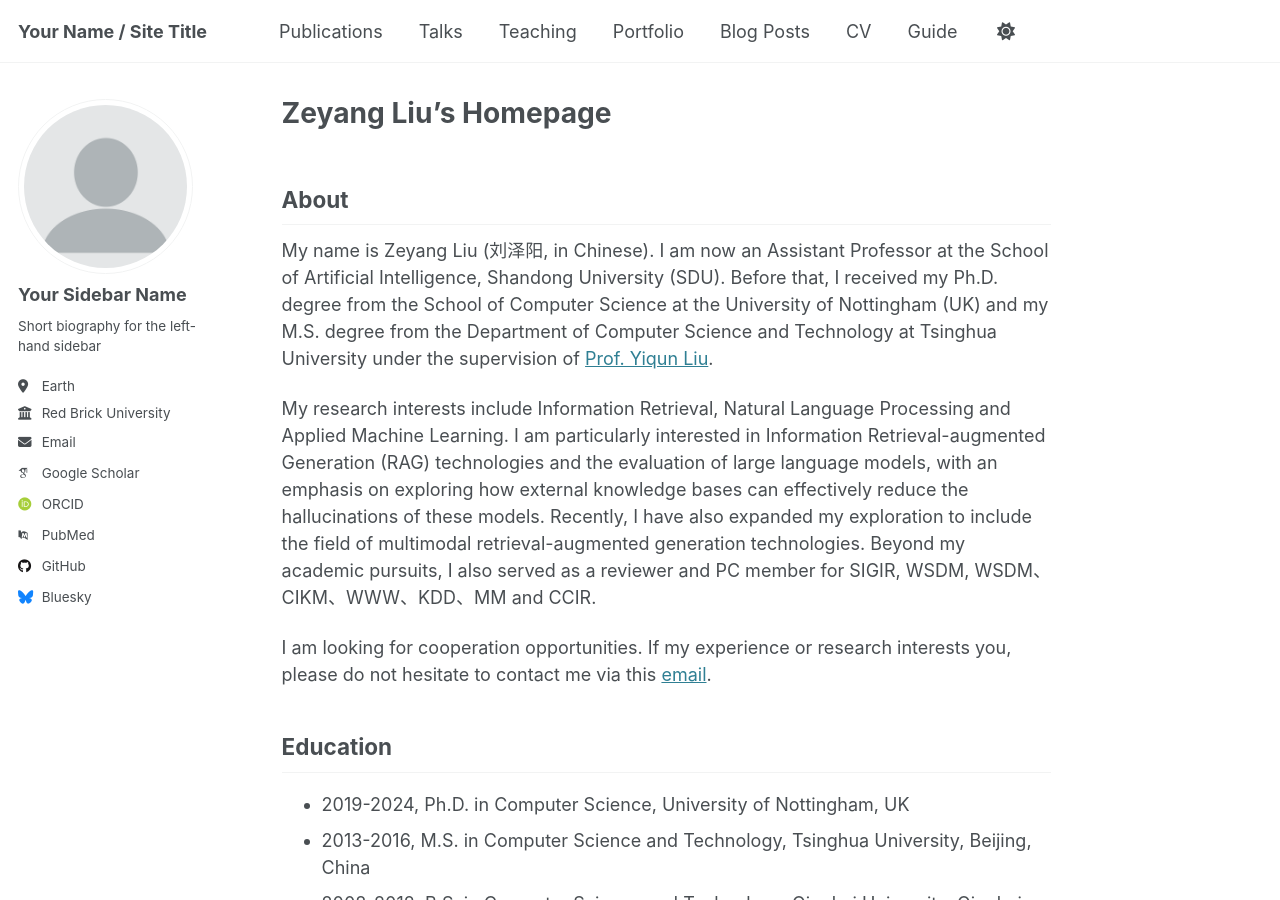
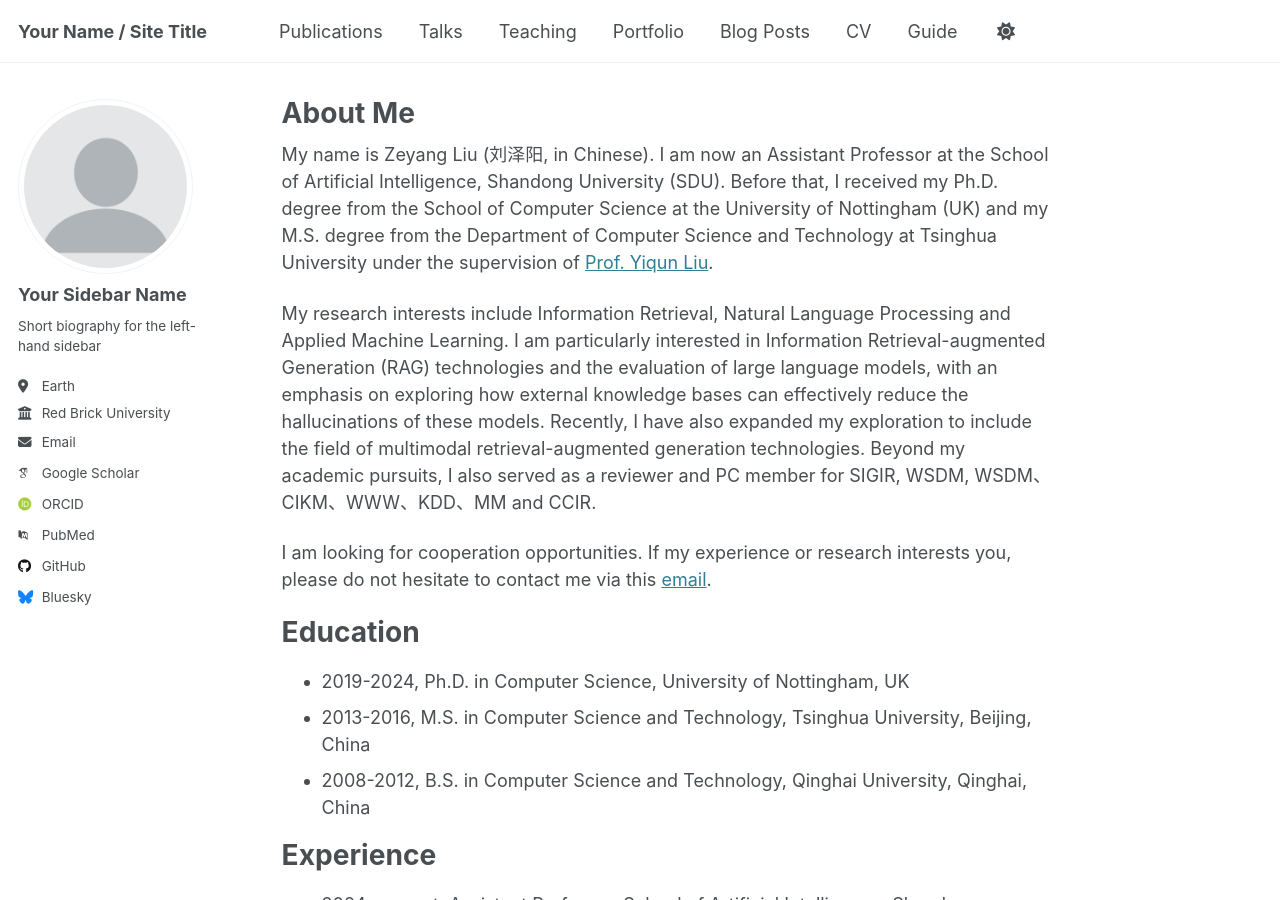
Before and after one commit to zy-liu/zy-liu.github.io, a Jekyll site: the page built from _pages/about.md, in a window 1280 px wide and 900 px high. Built offline with Jekyll 4.4.1, drawn with Linux system fonts in a browser that asks for light colours; some web fonts are replaced.

Commit message:
Update about.md

```diff
--- a/_pages/about.md
+++ b/_pages/about.md
@@ -1,13 +1,12 @@
 ---
 permalink: /
-title: "Zeyang Liu's Homepage"
+title: "About Me"
 author_profile: true
 redirect_from:
   - /about/
   - /about.html
 ---
 
-## About
 
 My name is Zeyang Liu (刘泽阳, in Chinese). I am now an Assistant Professor at the School of Artificial Intelligence, Shandong University (SDU). Before that, I received my Ph.D. degree from the School of Computer Science at the University of Nottingham (UK) and my M.S. degree from the Department of Computer Science and Technology at Tsinghua University under the supervision of [Prof. Yiqun Liu](http://www.thuir.cn/group/~YQLiu/).
 
@@ -15,16 +14,16 @@ My research interests include Information Retrieval, Natural Language Processing
 
 I am looking for cooperation opportunities. If my experience or research interests you, please do not hesitate to contact me via this [email](mailto:zeyangliu@sdu.edu.cn).
 
-## Education
+# Education
 - 2019-2024, Ph.D. in Computer Science, University of Nottingham, UK
 - 2013-2016, M.S. in Computer Science and Technology, Tsinghua University, Beijing, China
 - 2008-2012, B.S. in Computer Science and Technology, Qinghai University, Qinghai, China
 
-## Experience
+# Experience
 - 2024-present, Assistant Professor, School of Artificial Intelligence, Shandong University
 - 2016-2018, Lecturer, Department of Computer Technology and Application, Qinghai University
 
-## Publications
+# Publications
 - **Zeyang Liu**, Ke Zhou and Max L Wilson. Meta-evaluation of conversational search evaluation metrics. ACM Transactions on Information Systems (TOIS).
 - **Zeyang Liu**, Ke Zhou, Jiaxin Mao and Max L Wilson. POSSCORE: A simple yet effective evaluation of conversational search with part of speech labelling. Proceedings of the 30th ACM International Conference on Information & Knowledge Management (CIKM 2021).
 - **Zeyang Liu**, Jiaxin Mao, Chao Wang, Qingyao Ai, Yiqun Liu and Jian-Yun Nie. Enhancing click models with mouse movement information. Information Retrieval Journal (IRJ).
```
